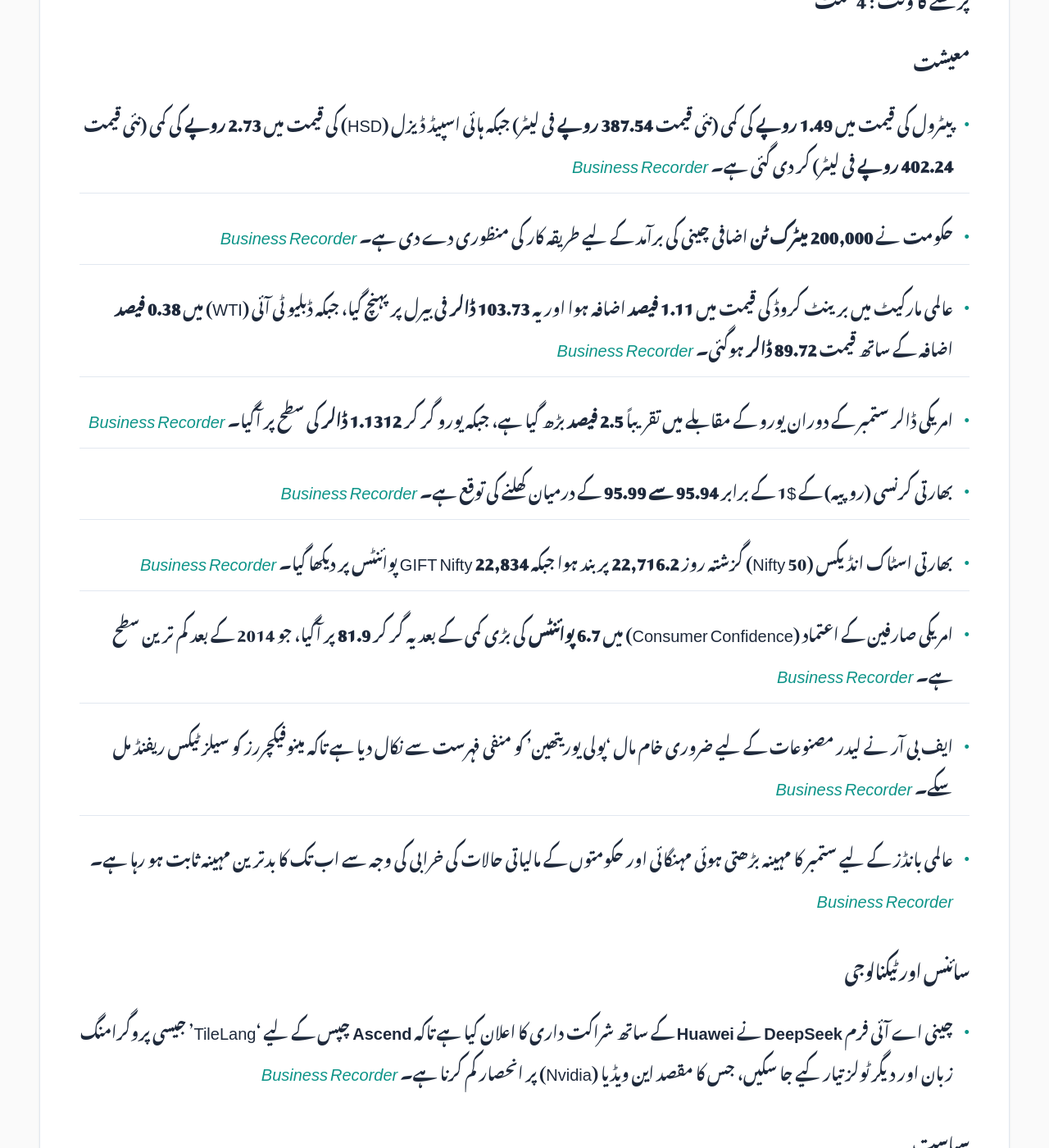
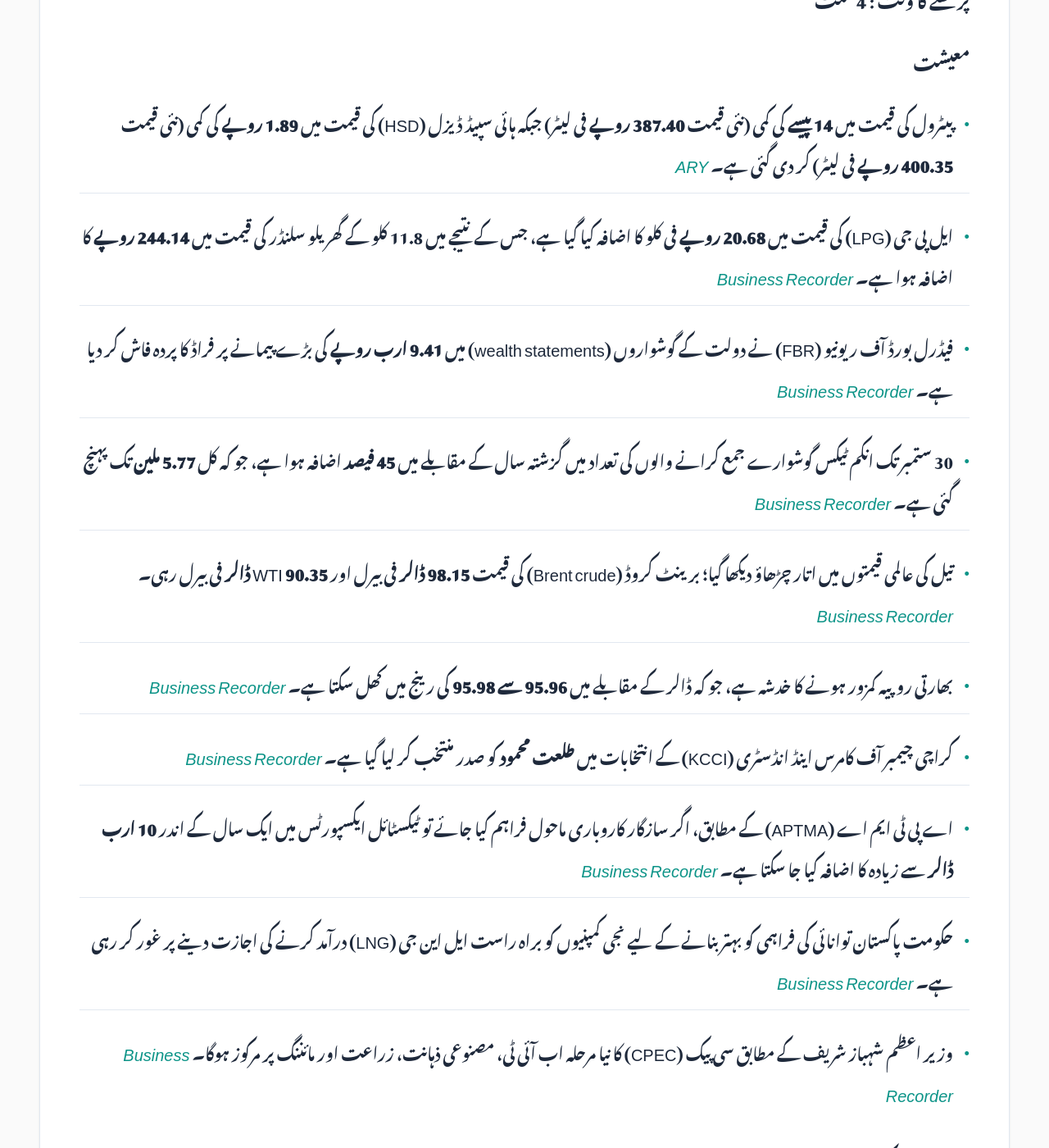
Before and after one commit to zsubzwary/news, a Jekyll site: the page built from ur/index.md, in a window 1280 px wide and 1400 px high, scrolled down 491 px. Shown: the whole window at 82% size. Built offline with Jekyll 4.4.1, drawn with Linux system fonts in a browser that asks for light colours; some web fonts are replaced; comment, search, counter and statistics services are not loaded; some of the changed text lies outside the part shown.

Commit message:
DateTime; 2026-10-01T04:08:19.783Z

```diff
--- a/ur/index.md
+++ b/ur/index.md
@@ -7,35 +7,36 @@ rtl: true
 
 پاکستان کی تازہ خبروں کا خلاصہ
 
- &lrm; 30-Sep-2026 09:09PKT
+ &lrm; 01-Oct-2026 09:08PKT
 
 پڑھنے کا وقت : 4 منٹ
 
 ### معیشت
-- پیٹرول کی قیمت میں **1.49 روپے** کی کمی (نئی قیمت **387.54 روپے** فی لیٹر) جبکہ ہائی اسپیڈ ڈیزل (HSD) کی قیمت میں **2.73 روپے** کی کمی (نئی قیمت **402.24 روپے** فی لیٹر) کر دی گئی ہے۔ *[Business Recorder](https://www.brecorder.com/news/40441904/petrol-price-cut-by-rs149-hsds-by-rs273)*
-- حکومت نے **200,000 میٹرک ٹن** اضافی چینی کی برآمد کے لیے طریقہ کار کی منظوری دے دی ہے۔ *[Business Recorder](https://www.brecorder.com/news/40441918/modalities-for-export-of-20000-mt-surplus-sugar-approved)*
-- عالمی مارکیٹ میں برینٹ کروڈ کی قیمت میں **1.11 فیصد** اضافہ ہوا اور یہ **103.73 ڈالر** فی بیرل پر پہنچ گیا، جبکہ ڈبلیو ٹی آئی (WTI) میں **0.38 فیصد** اضافہ کے ساتھ قیمت **89.72 ڈالر** ہوگئی۔ *[Business Recorder](https://www.brecorder.com/news/40441938/oil-climbs-after-trump-denies-he-is-willing-to-ease-sanctions-on-iran)*
-- امریکی ڈالر ستمبر کے دوران یورو کے مقابلے میں تقریباً **2.5 فیصد** بڑھ گیا ہے، جبکہ یورو گر کر **1.1312 ڈالر** کی سطح پر آگیا۔ *[Business Recorder](https://www.brecorder.com/news/40441939/dollar-set-for-september-rise-mainly-at-euros-expense)*
-- بھارتی کرنسی (روپیہ) کے $1 کے برابر **95.94 سے 95.99** کے درمیان کھلنے کی توقع ہے۔ *[Business Recorder](https://www.brecorder.com/news/40441942/lower-fed-hike-odds-oil-dip-lend-rbi-hand-in-supporting-indian-rupee)*
-- بھارتی اسٹاک انڈیکس (Nifty 50) گزشتہ روز **22,716.2** پر بند ہوا جبکہ GIFT Nifty **22,834** پوائنٹس پر دیکھا گیا۔ *[Business Recorder](https://www.brecorder.com/news/40441940/indian-shares-likely-to-rise-as-oil-comes-off-bse-joins-nifty)*
-- امریکی صارفین کے اعتماد (Consumer Confidence) میں **6.7 پوائنٹس** کی بڑی کمی کے بعد یہ گر کر **81.9** پر آگیا، جو 2014 کے بعد کم ترین سطح ہے۔ *[Business Recorder](https://www.brecorder.com/news/40441912/us-consumer-confidence-sinks-to-lowest-level-since-2014)*
-- ایف بی آر نے لیدر مصنوعات کے لیے ضروری خام مال 'پولی یوریتھین' کو منفی فہرست سے نکال دیا ہے تاکہ مینوفیکچررز کو سیلز ٹیکس ریفنڈ مل سکے۔ *[Business Recorder](https://www.brecorder.com/news/40441910/leather-manufacturers-fbr-trims-negative-list-to-allow-st-refund)*
-- عالمی بانڈز کے لیے ستمبر کا مہینہ بڑھتی ہوئی مہنگائی اور حکومتوں کے مالیاتی حالات کی خرابی کی وجہ سے اب تک کا بدترین مہینہ ثابت ہو رہا ہے۔ *[Business Recorder](https://www.brecorder.com/news/40441941/bonds-set-for-bruising-september-stocks-fare-better)*
+- پیٹرول کی قیمت میں **14 پیسے** کی کمی (نئی قیمت **387.40 روپے** فی لیٹر) جبکہ ہائی سپیڈ ڈیزل (HSD) کی قیمت میں **1.89 روپے** کی کمی (نئی قیمت **400.35 روپے** فی لیٹر) کر دی گئی ہے۔ *[ARY](https://arynews.tv/petrol-price-cut-by-14-paisas-diesel-by-rs1-89-for-october-1)*
+- ایل پی جی (LPG) کی قیمت میں **20.68 روپے** فی کلو کا اضافہ کیا گیا ہے، جس کے نتیجے میں 11.8 کلو کے گھریلو سلنڈر کی قیمت میں **244.14 روپے** کا اضافہ ہوا ہے۔ *[Business Recorder](https://www.brecorder.com/news/40442092/lpg-price-hiked-by-rs2068)*
+- فیڈرل بورڈ آف ریونیو (FBR) نے دولت کے گوشواروں (wealth statements) میں **9.41 ارب روپے** کی بڑے پیمانے پر فراڈ کا پردہ فاش کر دیا ہے۔ *[Business Recorder](https://www.brecorder.com/news/40442090/fbr-busts-rs941bn-wealth-statement-fraud)*
+- 30 ستمبر تک انکم ٹیکس گوشوارے جمع کرانے والوں کی تعداد میں گزشتہ سال کے مقابلے میں **45 فیصد** اضافہ ہوا ہے، جو کہ کل **5.77 ملین** تک پہنچ گئی ہے۔ *[Business Recorder](https://www.brecorder.com/news/40442093/income-tax-returns-surge-45pc-yoy-to-5.77m-by-sept-30)*
+- تیل کی عالمی قیمتوں میں اتار چڑھاؤ دیکھا گیا؛ برینٹ کروڈ (Brent crude) کی قیمت **98.15 ڈالر** فی بیرل اور WTI **90.35 ڈالر** فی بیرل رہی۔ *[Business Recorder](https://www.brecorder.com/news/40442119/oil-prices-barely-changed-as-investors-assess-us-iran-peace-talks-and-gulf-exports)*
+- بھارتی روپیہ کمزور ہونے کا خدشہ ہے، جو کہ ڈالر کے مقابلے میں **95.96 سے 95.98** کی رینج میں کھل سکتا ہے۔ *[Business Recorder](https://www.brecorder.com/news/40442122/indian-rupee-to-weaken-as-oil-us-yields-weigh-fading-fed-hike-bets-offer-no-relief)*
+- کراچی چیمبر آف کامرس اینڈ انڈسٹری (KCCI) کے انتخابات میں **طلعت محمود** کو صدر منتخب کر لیا گیا ہے۔ *[Business Recorder](https://www.brecorder.com/news/40442086/talat-mehmood-elected-kcci-president)*
+- اے پی ٹی ایم اے (APTMA) کے مطابق، اگر سازگار کاروباری ماحول فراہم کیا جائے تو ٹیکسٹائل ایکسپورٹس میں ایک سال کے اندر **10 ارب ڈالر** سے زیادہ کا اضافہ کیا جا سکتا ہے۔ *[Business Recorder](https://www.brecorder.com/news/40442089/aptma-calls-for-a-competitive-business-environment)*
+- حکومت پاکستان توانائی کی فراہمی کو بہتر بنانے کے لیے نجی کمپنیوں کو براہ راست ایل این جی (LNG) درآمد کرنے کی اجازت دینے پر غور کر رہی ہے۔ *[Business Recorder](https://www.brecorder.com/news/40442091/govt-considers-allowing-private-firms-to-directly-import-lng-report)*
+- وزیر اعظم شہباز شریف کے مطابق سی پیک (CPEC) کا نیا مرحلہ اب آئی ٹی، مصنوعی ذہانت، زراعت اور مائننگ پر مرکوز ہوگا۔ *[Business Recorder](https://www.brecorder.com/news/40442085/pakistan-china-entering-new-phase-of-cpec-pm)*
 
 ### سائنس اور ٹیکنالوجی
-- چینی اے آئی فرم **DeepSeek** نے **Huawei** کے ساتھ شراکت داری کا اعلان کیا ہے تاکہ **Ascend** چپس کے لیے 'TileLang' جیسی پروگرامنگ زبان اور دیگر ٹولز تیار کیے جا سکیں، جس کا مقصد این ویڈیا (Nvidia) پر انحصار کم کرنا ہے۔ *[Business Recorder](https://www.brecorder.com/news/40441944/deepseek-partners-with-huawei-to-develop-chip-programming-tools-reducing-reliance-on-nvidia)*
+- ہواوے (Huawei) نے اپنی نئی **Mate 90** اسمارٹ فون سیریز متعارف کرائی ہے، جس میں امریکی پابندیوں کے جواب میں مقامی طور پر ڈیزائن کردہ چپ کا استعمال کیا گیا ہے۔ *[Business Recorder](https://www.brecorder.com/news/40442125/huawei-unveils-mate-90-phones-leans-on-homegrown-chip-design-to-offset-us-curbs)*
+- گیم **GTA 6** میں ایک وسیع جنگلی حیات کا نظام ہوگا جس میں **170 سے زائد** جانوروں کی اقسام شامل ہوں گی۔ *[ARY](https://arynews.tv/gta-6-will-feature-wildlife-ecosystem-with-over-170-animal-species)*
 
-### سیاست
-- پاکستان نے اقوام متحدہ میں بھارت کے خلاف یہ الزام لگایا ہے کہ وہ دہشت گردی کو اپنی خارجہ پالیسی کے ایک ہتھیار کے طور پر استعمال کر رہا ہے۔ *[Business Recorder](https://www.brecorder.com/news/40441851/terrorism-with-plausible-deniability)*
+### قومی
+- کراچی کے ریڈ لائن پروجیکٹ کے دوران پل کے ڈھانچے کے گرنے سے ایک شخص ہلاک ہو گیا۔ *[ARY](https://arynews.tv/red-line-project-bridge-structure-collapses-in-karachi-one-killed)*
+- وفاقی آئینی عدالت (FCC) نے فیصلہ دیا ہے کہ دفعہ 199 کے تحت ہائی کورٹ کا دائرہ اختیار ہر ملازمت سے متعلقہ تنازعہ پر لاگو نہیں ہوتا۔ *[Business Recorder](https://www.brecorder.com/news/40442088/every-employment-related-dispute-hcs-jurisdiction-under-article-199-not-available-fcc)*
 
 ### بین الاقوامی
-- روس کے فضائی حملوں میں یوکرین کے دارالحکومت کیو اور گردونواح میں ایک بچہ سمیت **ایک شخص ہلاک** اور **پانچ افراد زخمی** ہو گئے۔ *[Business Recorder](https://www.brecorder.com/news/40441943/russian-air-strikes-kill-one-injure-five-in-and-around-kyiv-officials-say)*
-- ایران نے مشرق وسطیٰ میں بنیادی ڈھانچے پر حملوں کی دھمکی دے دی ہے، جبکہ امریکہ نے ایران پر پابندیاں ختم کرنے کی تجاویز کو مسترد کر دیا ہے۔ *[Business Recorder](https://www.brecorder.com/news/40441909/iran-threatens-new-strikes)*
-- امریکی محکمہ خزانہ نے ایران کے لیے ہتھیار اور ان کے اجزاء کی فراہمی میں مدد کرنے کے الزام میں **10 افراد اور اداروں** پر پابندیاں لگا دی ہیں، جن میں پاکستان سے وابستہ کچھ نام بھی شامل ہیں۔ *[Business Recorder](https://www.brecorder.com/news/40441907/us-sanctions-10-over-procuring-weapons-for-iran)*
-- سعودی ولی عہد محمد بن سلمان نے ریاض میں متحدہ عرب امارات کے نائب صدر سے ملاقات کی تاکہ علاقائی صورتحال پر تبادلہ خیال کیا جا سکے۔ *[Business Recorder](https://www.brecorder.com/news/40441908/mbs-uae-vice-president-meet-in-riyadh)*
+- امریکی قیادت کا عراق میں مشن مکمل ہو گیا ہے اور امریکی افواج کے انخلاء کے ساتھ ہی دو دہائیوں پر محیط جنگ کا ایک باب ختم ہو گیا ہے۔ *[Business Recorder](https://www.brecorder.com/news/40442096/us-led-coalition-ends-mission-in-iraq)*
+- اسرائیل کے وزیر اعظم بنجمن نیتن یاہو نے اعلان کیا ہے کہ وہ فلائی دبئی (flydubai) طیارے کو کریش کرنے کی ناکام کوشش میں ملوث کو پائلٹ کی مکمل تحقیقات کریں گے۔ *[Business Recorder](https://www.brecorder.com/news/40442126/netanyahu-says-israel-will-get-to-the-root-of-co-pilot-in-foiled-bid-to-crash-flydubai-flight)*
+- نیوزی لینڈ کی پارلیمنٹ کو نومبر میں ہونے والے انتخابات سے قبل تحلیل کر دیا گیا ہے۔ *[Business Recorder](https://www.brecorder.com/news/40442127/new-zealand-parliament-dissolved-ahead-of-tight-november-vote)*
+- بھارت کی اپوزیشن جماعتوں نے ووٹر لسٹوں میں مبینہ ہیرا پھیری کے خلاف احتجاج کا اعلان کیا ہے۔ *[Business Recorder](https://www.brecorder.com/news/40442087/india-opposition-parties-call-for-protests-over-vote-theft)*
+- پاکستان نے طالبان کے الزامات کو ان کے اپنے اندرونی مسائل کو حل کرنے میں ناکامی کا نتیجہ قرار دیا ہے۔ *[ARY](https://arynews.tv/pakistan-says-talibans-allegations-reflect-failure-to-address-internal-problems)*
 
-### قومی
-- لاہور ہائی کورٹ نے ایف بی آر کو سرکاری ادارے **PASSCO** سے مزید ٹیکس وصولی کرنے سے روک دیا ہے اور کمپنی کو اپنے بینک اکاؤنٹس چلانے کی اجازت دے دی ہے۔ *[Business Recorder](https://www.brecorder.com/news/40441911/lhc-restrains-fbr-from-making-further-tax-recovery-from-passco)*
-- خیبر پختونخوا کے وزیر اعلیٰ نے پشاور بی آر ٹی (BRT) کے بیڑے میں خواتین کے لیے مخصوص **'پنک بس سروس'** کا باقاعدہ آغاز کر دیا۔ *[Business Recorder](https://www.brecorder.com/news/40441846/afridi-opens-pink-bus-service-under-brt)*
-- رپورٹوں کے مطابق پاکستان میں ربی کے موسم کے دوران **25 فیصد** پانی کی کمی کا خدشہ ہے، جو ملک کی غذائی تحفظ کے لیے بڑا چیلنج بن سکتا ہے۔ *[Business Recorder](https://www.brecorder.com/news/40441852/water-shortage)*
-- اسلام آباد ہائی کورٹ نے جعلی بینک اکاؤنٹس کیس میں نیب کی اس درخواست پر نوٹس جاری کر دیے ہیں جس میں اکاؤنٹیسی کورٹ کے حکم کو چیلنج کیا گیا ہے۔ *[Business Recorder](https://www.brecorder.com/news/40441855/fake-bank-accounts-case-ihc-issues-notices-on-nabs-plea-challenging-acs-order)*
+### کھیل
+- ایشین گیمز کے والی بال سیمی فائنل میں پاکستان نے بھارت کو **3-0** سے شکست دے کر فائنل کا راستہ ہموار کر لیا ہے۔ *[ARY](https://arynews.tv/pakistan-beat-india-to-reach-asian-games-volleyball-semi-finals)*
```
